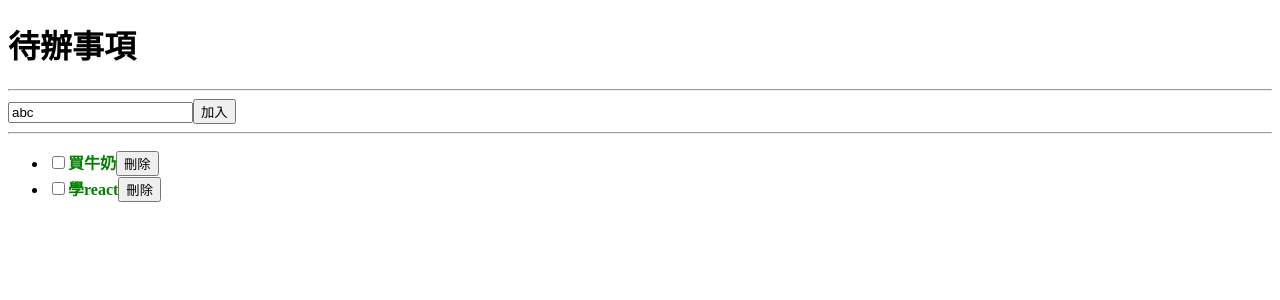
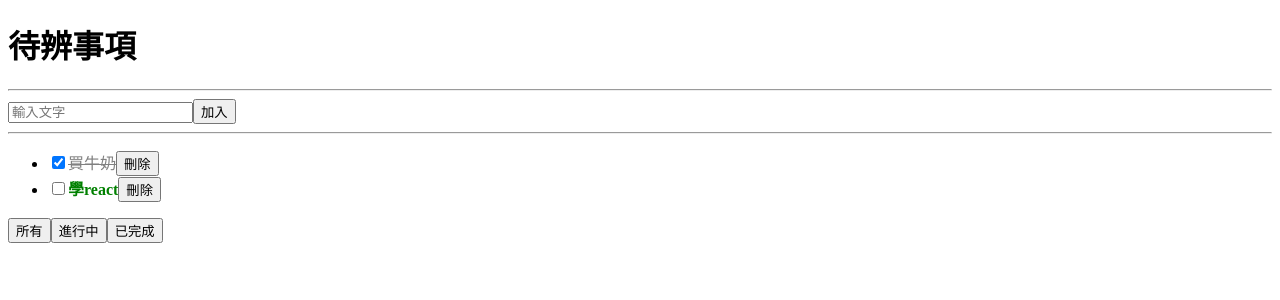
Before and after one commit to FrostAce52/next-base-main, a Next.js app: page /cs-0927/todo in a window 1280 px wide. Shown: the top 300 px of the page. Built offline with nearby package versions, Linux system fonts and the light colour scheme.

Commit message:
todo-filtertype

```diff
--- a/pages/cs-0927/todo.js
+++ b/pages/cs-0927/todo.js
@@ -1,28 +1,45 @@
 import React, { useState, useEffect } from 'react'
 
 export default function Todo(props) {
+  // 宣告待辨事項使用的物件陣列狀態
+  // 擴充completed屬性(布林值)，代表是否已完成(已完成=true)
   const [todos, setTodos] = useState([
-    { id: 1, text: '買牛奶' },
-    { id: 2, text: '學react' },
+    { id: 1, text: '買牛奶', completed: true },
+    { id: 2, text: '學react', completed: false },
   ])
 
-  // 專門為了讓文字輸入框ui綁定的狀態
-  const [inputText, setInputText] = useState('abc')
+  // 用於呈現的todos(後續CRUD處理繁雜)
+  // const [todosDisplay, setTodosDisplay] = useState([
+  //   { id: 1, text: '買牛奶', completed: true },
+  //   { id: 2, text: '學react', completed: false },
+  // ])
+
+  // 宣告專門讓文字輸入框ui綁定的狀態
+  const [inputText, setInputText] = useState('')
+
+  // 過濾類型('所有', '進行中', '已完成')
+  const [filterType, setFilterType] = useState('所有')
+
+  // 呈現過濾的選項
+  const filterOptions = ['所有', '進行中', '已完成']
 
   // 新增todo
   const handleAdd = (text) => {
     // 如果文字不是空白時再作新增
     if (text) {
-      // 先寫出要新增的物件值
-      const newTodo = { id: Number(new Date()), text }
+      // 寫出要新增的物件值(這裡記得在新增時，也要加上預設的`completed: false`屬性)
+      const newTodo = { id: Date.now(), text, completed: false }
+      // 設定到狀態
       setTodos([newTodo, ...todos])
       // 清空文字輸入框
       setInputText('')
     }
   }
+
   // 刪除todo
   const handleRemove = (id) => {
     const nextTodos = todos.filter((v) => v.id !== id)
+    // 設定到狀態
     setTodos(nextTodos)
   }
 
@@ -31,21 +48,38 @@ export default function Todo(props) {
     const nextTodos = todos.map((v, i) => {
       // 這裡判斷id值是否等於傳入id
       if (v.id === id) {
+        // 這裡切換todo項目的completed屬性
         return { ...v, completed: !v.completed }
       } else {
         return v
       }
     })
+
+    // 設定到狀態
     setTodos(nextTodos)
   }
+
+  // 處理不同類型的呈現
+  const getTodosByFilterType = () => {
+    if (filterType === '已完成') {
+      return todos.filter((v) => v.completed)
+    }
+    if (filterType === '進行中') {
+      return todos.filter((v) => !v.completed)
+    }
+    return todos
+  }
+
   return (
     <>
-      <h1>待辦事項</h1>
+      <h1>待辨事項</h1>
       <hr />
       {/* 完全(雙向)綁定到狀態的表單元件，稱為controlled(可控的/受控的) */}
       <input
         type="text"
+        // value屬性要對應到某個狀態
         value={inputText}
+        // onChange事件要對應到value對應狀態的更動情況
         onChange={(e) => {
           setInputText(e.target.value)
         }}
@@ -59,6 +93,7 @@ export default function Todo(props) {
       />
       <button
         onClick={() => {
+          // 加入todo
           handleAdd(inputText)
         }}
       >
@@ -66,18 +101,22 @@ export default function Todo(props) {
       </button>
       <hr />
       <ul>
-        {todos.map((todo) => {
+        {getTodosByFilterType().map((todo) => {
           return (
             <li key={todo.id}>
               <input
                 type="checkbox"
+                // 核取方塊的呈現是對應checked屬性(布林值)
                 checked={todo.completed}
+                // onChange事件要對應到value對應狀態的更動情況
                 onChange={() => {
                   handleToggleCompleted(todo.id)
                 }}
               />
               <span
+                // 利用狀態改變來切換不同的樣式
                 className={todo.completed ? 'completed' : 'active'}
+                // 也可以使用style屬性來切換樣式，適合只有一點點樣式使用
                 // style={{
                 //   color: todo.completed ? 'gray' : 'green',
                 //   textDecoration: todo.completed ? 'line-through' : 'none',
@@ -86,7 +125,6 @@ export default function Todo(props) {
               >
                 {todo.text}
               </span>
-
               <button
                 onClick={() => {
                   handleRemove(todo.id)
@@ -98,6 +136,21 @@ export default function Todo(props) {
           )
         })}
       </ul>
+      <div>
+        {filterOptions.map((v, i) => {
+          return (
+            <button
+              key={i}
+              onClick={() => {
+                setFilterType(v)
+              }}
+            >
+              {v}
+            </button>
+          )
+        })}
+      </div>
+      {/* 這裡示範使用styled-jsx來套用本頁的樣式 */}
       <style jsx>
         {`
           .completed {
```
